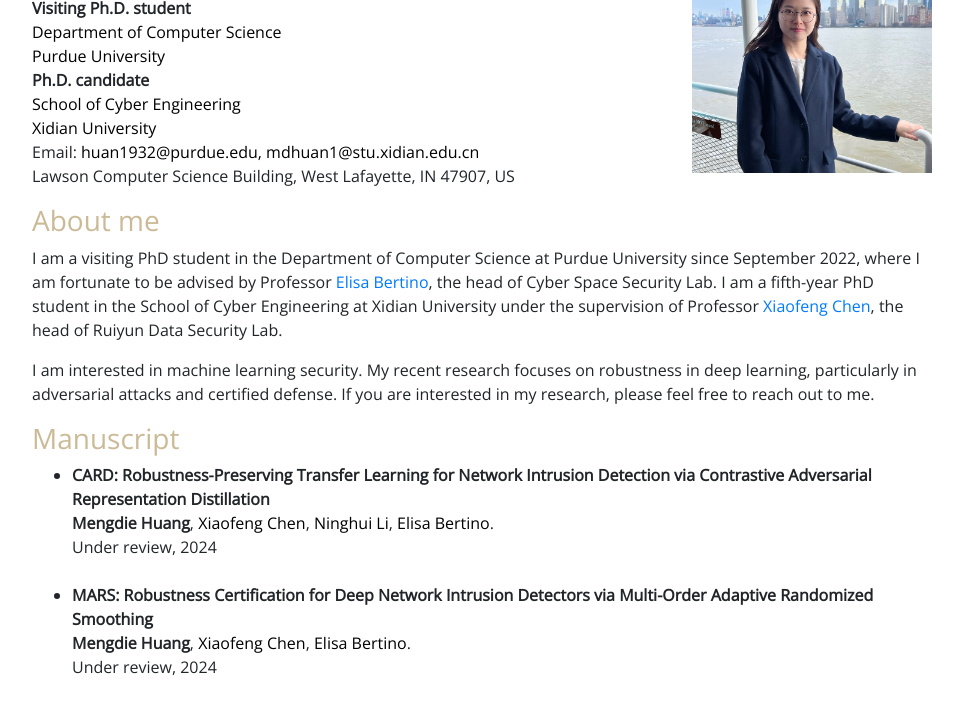
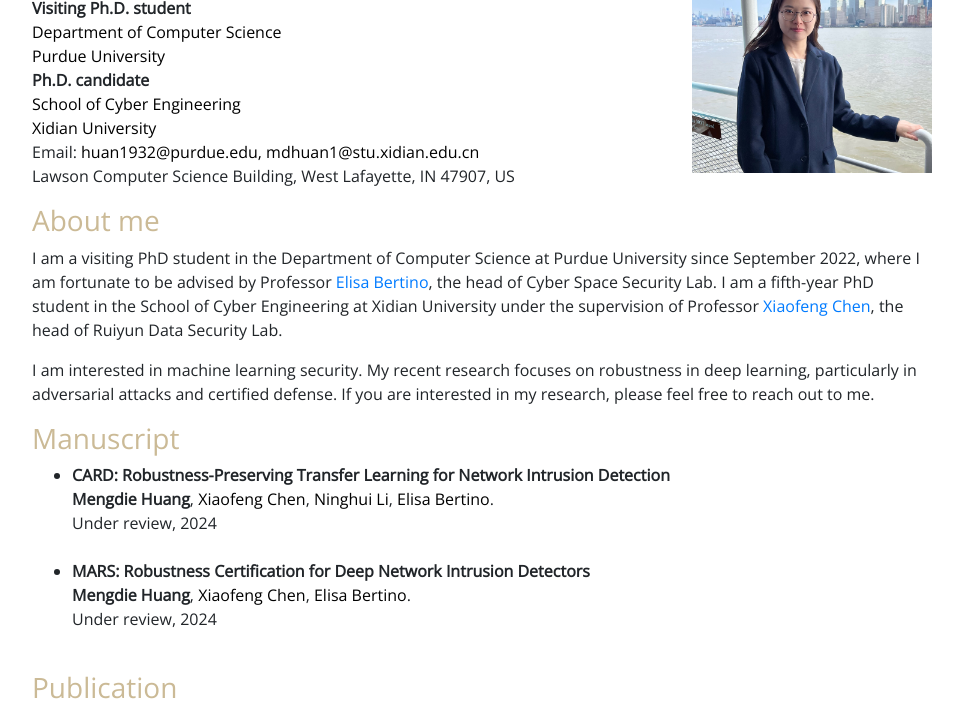
Before and after one commit to MengdieHuang/mengdiehuang.github.io, a plain HTML site: page index.html in a window 1280 px wide. Shown: the part 92-800 px from the top of the page, without its empty margins (158-1121 px from the left). Drawn offline with nearby package versions, Linux system fonts and the light colour scheme.

Commit message:
Update index.html

```diff
--- a/index.html
+++ b/index.html
@@ -86,7 +86,7 @@ Mengdie Huang
 <h3 style="color: #cbba96;">Manuscript</h3>
 <ul>
 	<li>
-		<b>CARD: Robustness-Preserving Transfer Learning for Network Intrusion Detection via Contrastive Adversarial Representation Distillation</b>
+		<b>CARD: Robustness-Preserving Transfer Learning for Network Intrusion Detection</b>
 		<br>
 		<b>Mengdie Huang</b>, <a href="https://web.xidian.edu.cn/xfchen/en/index.html" style="color: #000000;">Xiaofeng Chen</a>, <a href="https://www.cs.purdue.edu/homes/ninghui/" style="color: #000000;">Ninghui Li</a>, <a href="https://www.cs.purdue.edu/homes/bertino/" style="color: #000000;">Elisa Bertino</a>.
 		<br>
@@ -95,7 +95,7 @@ Mengdie Huang
 		<br>
 	</li>
 	<li>
-		<b>MARS: Robustness Certification for Deep Network Intrusion Detectors via Multi-Order Adaptive Randomized Smoothing</b>
+		<b>MARS: Robustness Certification for Deep Network Intrusion Detectors</b>
 		<br>
 		<b>Mengdie Huang</b>, <a href="https://web.xidian.edu.cn/xfchen/en/index.html" style="color: #000000;">Xiaofeng Chen</a>, <a href="https://www.cs.purdue.edu/homes/bertino/" style="color: #000000;">Elisa Bertino</a>.
 		<br>
```
